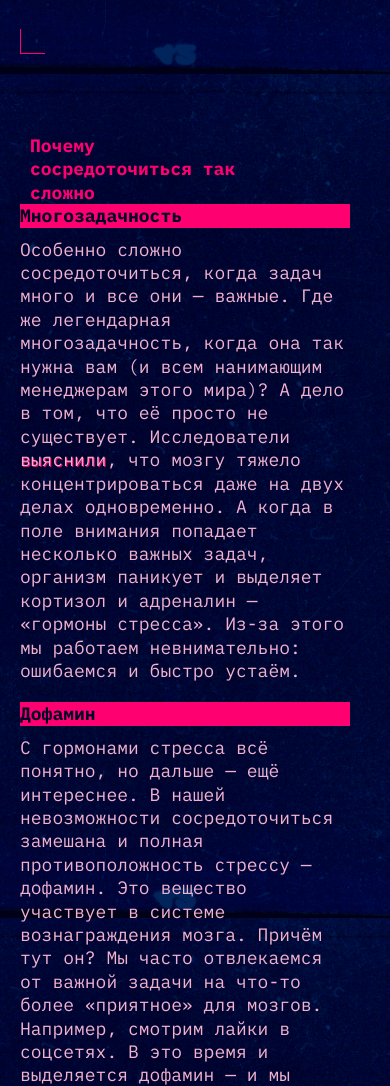
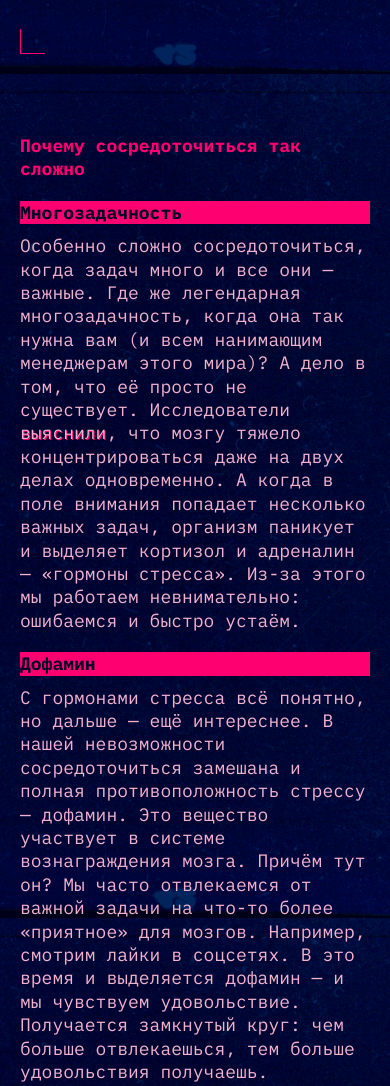
Before and after one commit to SergyBIT1/slozhno-sosredotochitsya, a website: page index.html in a window 390 px wide. Shown: the part 770-1856 px from the top of the page. Drawn offline with Linux system fonts and the light colour scheme.

Commit message:
Доработаны настройки адаптива <620px, после ревью 3

```diff
--- a/styles/style.css
+++ b/styles/style.css
@@ -365,7 +365,7 @@ section:nth-of-type(3) .block_text_subtitle {
   }
 
   .section__block-why-how .block_text_title {
-    max-width: 236px;
+    max-width: 235px;
   }
 
   .section__block-explain-what .block_text_title {
@@ -399,6 +399,29 @@ section:nth-of-type(3) .block_text_subtitle {
     padding-left: var(--padding-mobile);
     padding-right: var(--padding-mobile);
   }
+
+  .section__block-why-how .article {
+    padding-right: 0;
+  }
+
+  .section__block-why-how .block_text_title {
+    max-width: 290px;
+    margin-left: var(--decoration-mobile);
+  }
+
+  .section__block-explain-what .block_text_title {
+    max-width: 355px;
+  }
+
+ .section__block-why-how .block_text_title {
+    max-width: 355px;
+    margin-bottom: var(--block_text-margin-bottom);
+ }
+
+ .section__block-why-how .wrapper .block_text_subtitle {
+  margin-right: 0;
+ }
+
 }
 
 @media (width <=376px) {
```
